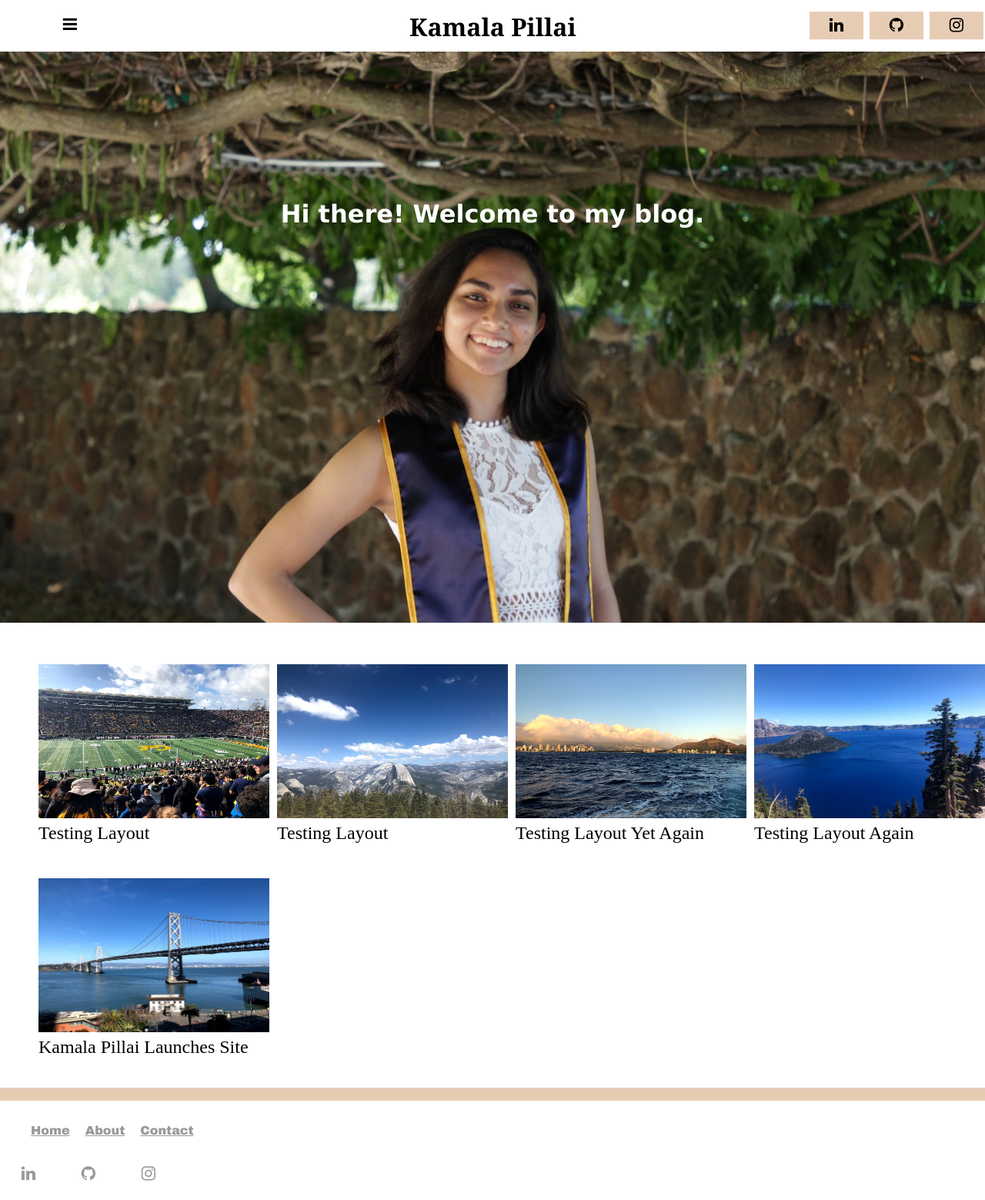
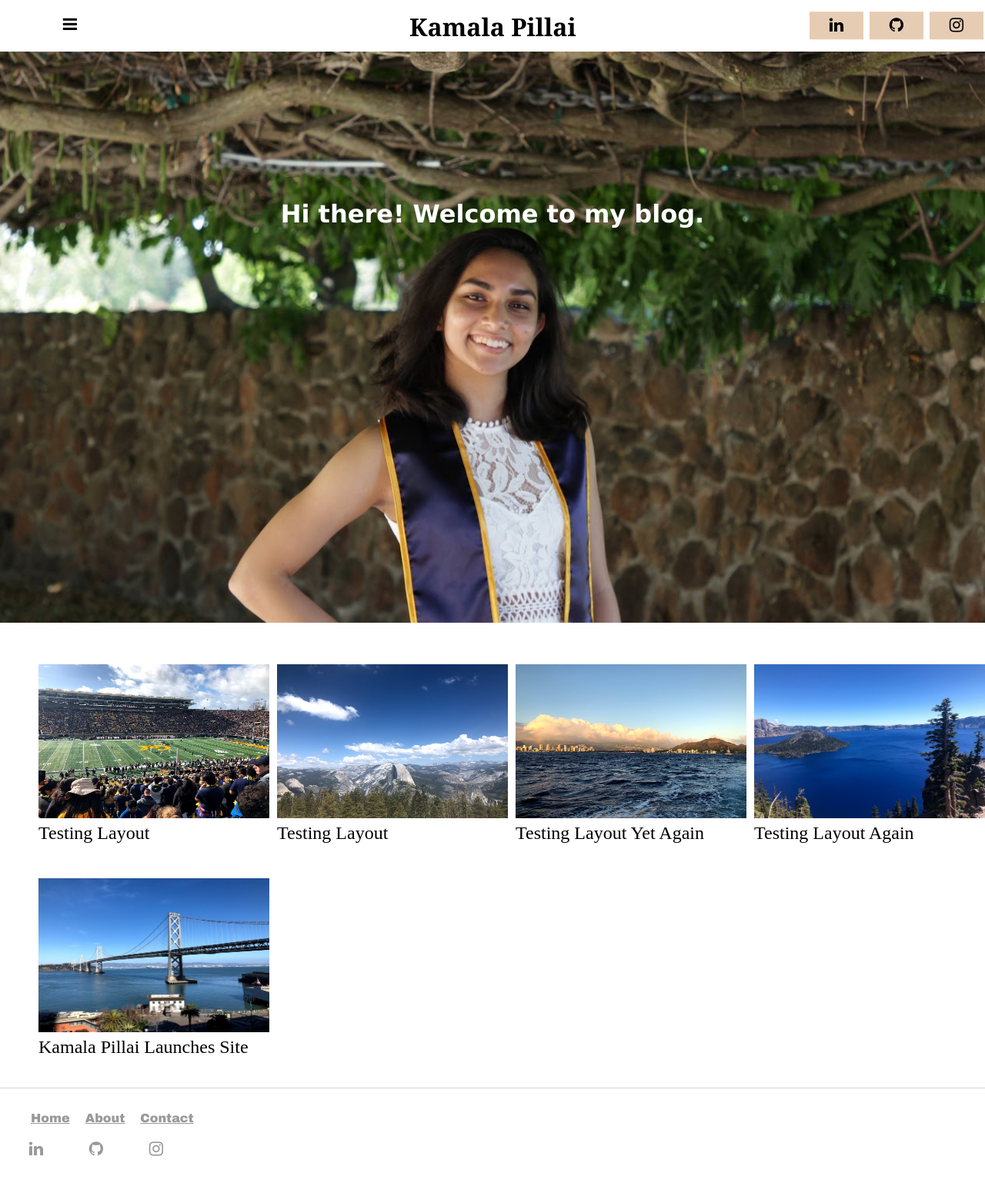
Before and after one commit to kpill/kpill.github.io, a Jekyll site: the page built from index.html, in a window 1280 px wide. Shown: the whole page at 77% size. Built offline with Jekyll 4.4.1, drawn with Linux system fonts in a browser that asks for light colours; after the commit the page ends 1527 px from its top, so only the background shows below that.

Commit message:
Update main.css

```diff
--- a/css/main.css
+++ b/css/main.css
@@ -95,6 +95,7 @@
 }
 
 footer .fa-linkedin {
+	padding-left: 20px;
 	background: white;
 	color: #999;
 }
@@ -159,7 +160,7 @@
 	text-decoration: none;
     padding-top: 30px;
 	padding-bottom: 20px;
-    margin-left: 0px;
+    margin: 0px;
     list-style-type: none;
     overflow: hidden;
     width: 100vw;
```
